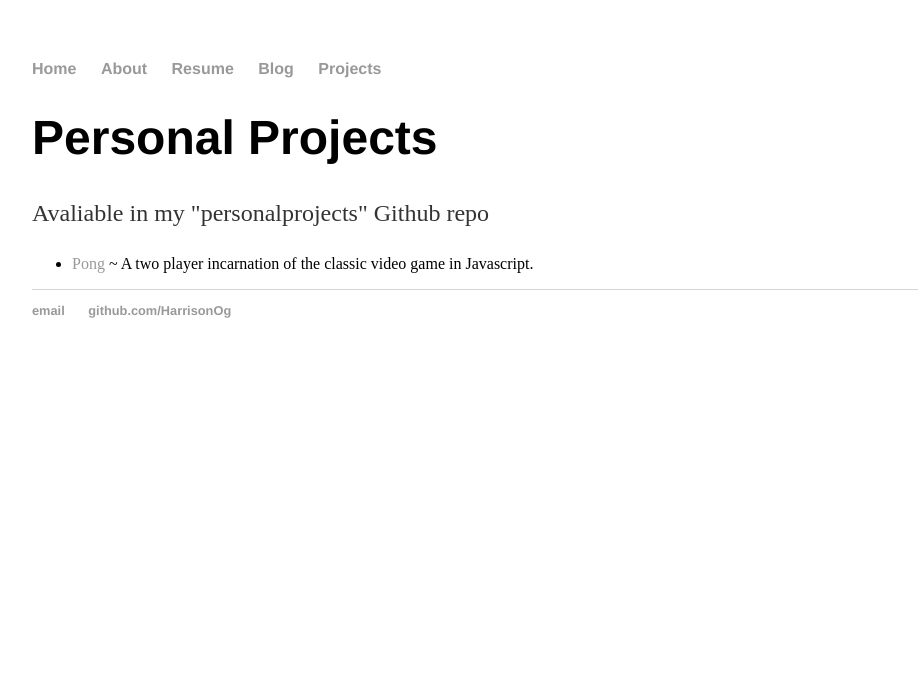
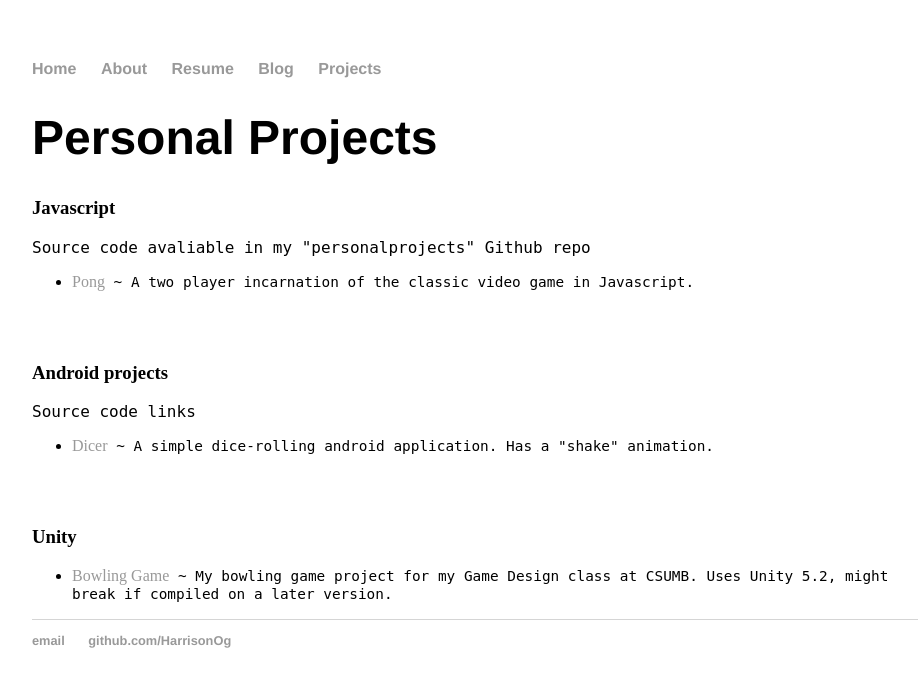
Before and after one commit to HarrisonOg/HarrisonOg.github.io, a Jekyll site: the page built from projects/index.html, in a window 1280 px wide. Shown: the top 687 px of the page, without its empty margins (160-1078 px from the left). Built offline with Jekyll 4.4.1, drawn with Linux system fonts in a browser that asks for light colours.

Commit message:
changes to projects page formatting and added my introduction to the first page

```diff
--- a/css/main.css
+++ b/css/main.css
@@ -1,5 +1,6 @@
-
-
+/*
+    HarrisonOg CSS
+*/
 
 body {
     margin: 60px auto;
@@ -26,11 +27,6 @@ h1 {
     font-size: 3em;
     font-family:'Helvetica', 'Arial', 'Sans-Serif';
 }
-p {
-    font-size: 1.5em;
-    line-height: 1.4em;
-    color: #333;
-}
 footer {
     border-top: 1px solid #d5d5d5;
     font-size: .8em;
@@ -39,6 +35,16 @@ footer {
 .emailAddress {
     text-decoration: underline;
     color: blue;
+}
+
+span.headlineDescription{
+    font-family: 'monospace';
+}
+
+/* Projects */
+span.projectDescription{
+    font-size: .9em;
+    font-family: 'monospace';
 }
 
 /* Blog stuff */
--- a/projects/index.html
+++ b/projects/index.html
@@ -5,10 +5,26 @@ title: HarrisonOg Projects
 <div>
     <h1>Personal Projects</h1>
 
-    <p>Avaliable in my "personalprojects" Github repo</p>
+    <h3>Javascript</h3>
+    <span class="headlineDescription">Source code avaliable in my "personalprojects" Github repo</span>
     <ul class="projectsList">
         <li class="projectListItem">
             <a href="pong.html">Pong</a><span class="projectDescription"> ~ A two player incarnation of the classic video game in Javascript.</span>
         </li>
     </ul>
+    </br></br>
+    <h3 id="androidProjectsHeadline">Android projects</h3>
+    <span class="headlineDescription">Source code links</span>
+    <ul class="projectsList">
+        <li class="projectListItem">
+            <a href="https://github.com/HarrisonOg/Dicer">Dicer</a><span class="projectDescription"> ~ A simple dice-rolling android application.  Has a "shake" animation.</span>
+        </li>
+    </ul>
+    </br></br>
+    <h3>Unity</h3>
+    <ul class="projectsList">
+        <li class="projectListItem">
+            <a href="https://github.com/HarrisonOg/BowlingGame">Bowling Game</a><span class="projectDescription"> ~ My bowling game project for my Game Design class at CSUMB.  Uses Unity 5.2, might break if compiled on a later version. </span>
+        </li>
+    </ul>
 </div>
```
Also changed, not shown: index.html (+6 -2 lines).
